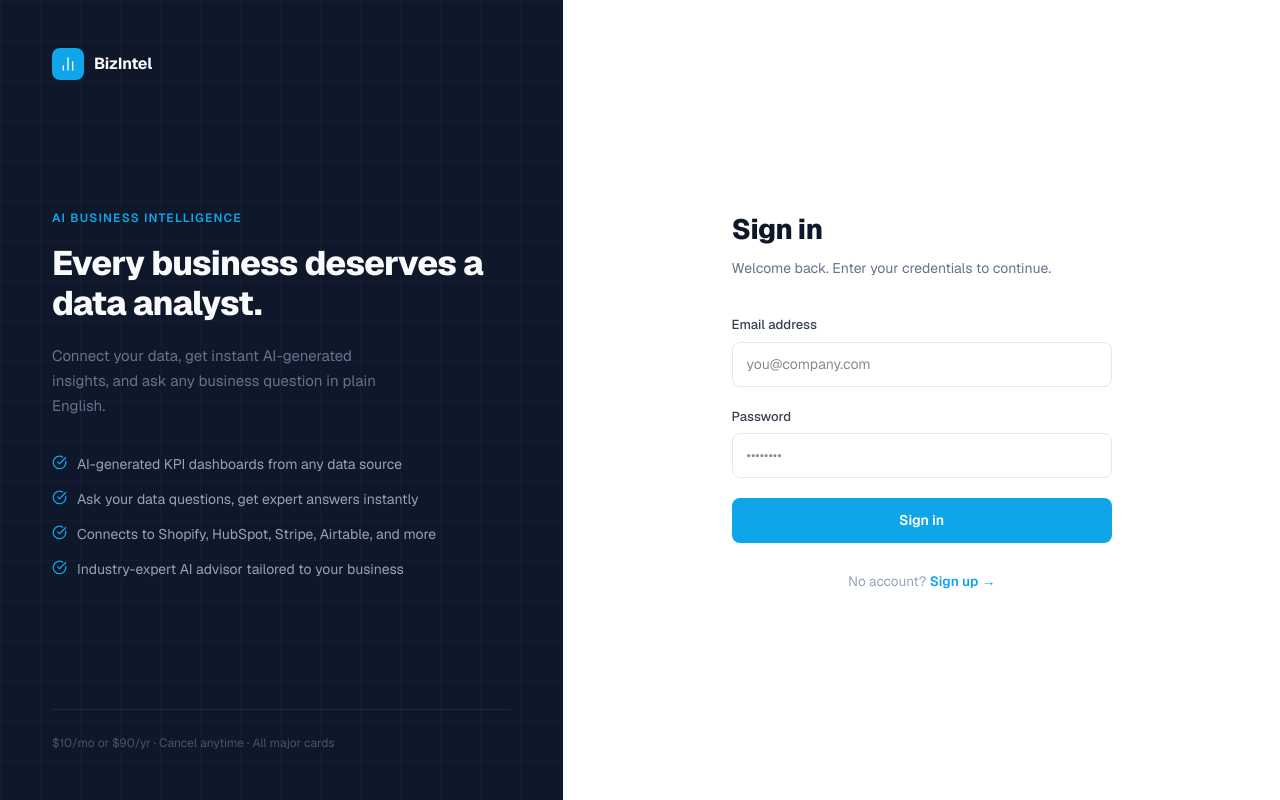
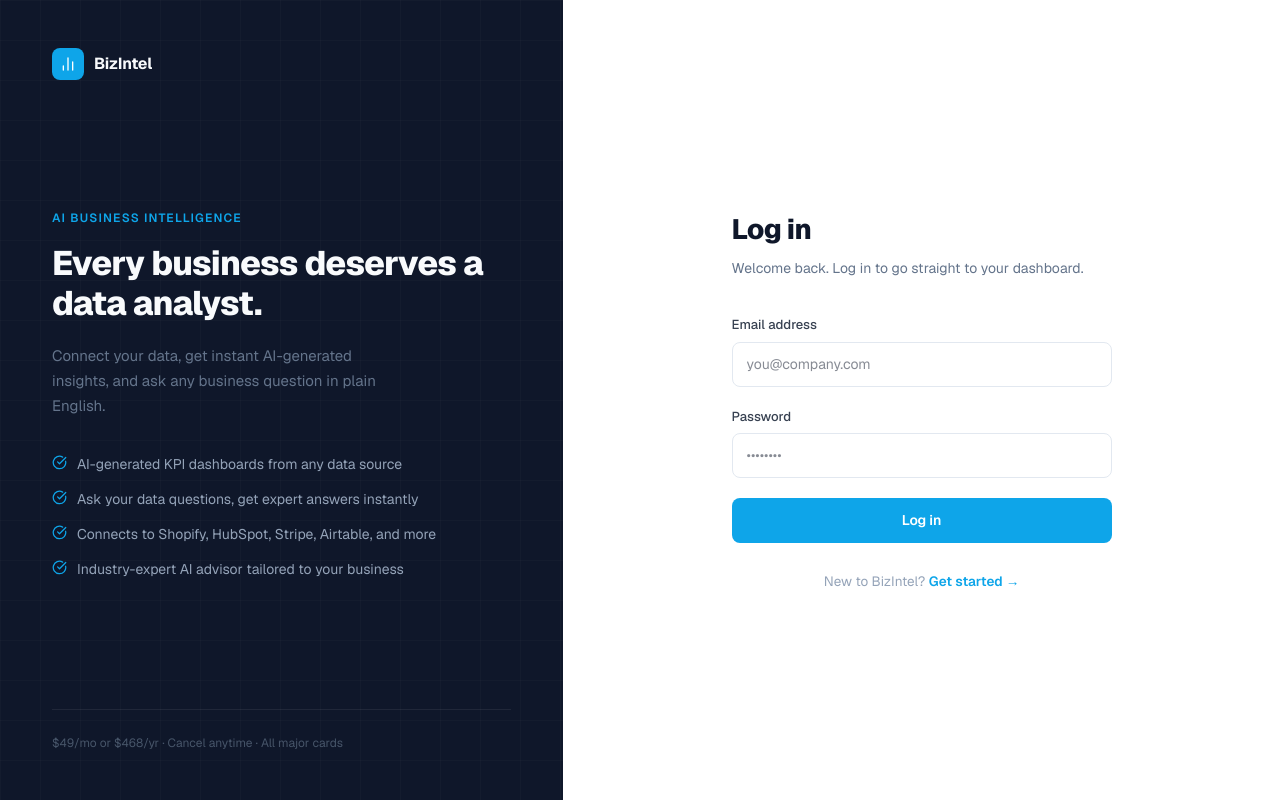
Before and after one commit to r4miz/new, a Next.js app: page /login in a window 1280 px wide. Built offline with nearby package versions, Linux system fonts and the light colour scheme.

Commit message:
Fix auth flow: Log in/Get started labels, consistent copy throughout

```diff
--- a/app/(auth)/layout.tsx
+++ b/app/(auth)/layout.tsx
@@ -77,7 +77,7 @@ export default function AuthLayout({ children }: { children: React.ReactNode })
           paddingTop: "24px",
         }}>
           <p style={{ fontSize: "12px", color: "#475569", margin: 0 }}>
-            $10/mo or $90/yr · Cancel anytime · All major cards
+            $49/mo or $468/yr · Cancel anytime · All major cards
           </p>
         </div>
       </div>
--- a/app/(auth)/login/page.tsx
+++ b/app/(auth)/login/page.tsx
@@ -31,10 +31,10 @@ export default function LoginPage() {
   return (
     <div>
       <h1 style={{ fontSize: "28px", fontWeight: 800, color: "#0f172a", margin: "0 0 8px", letterSpacing: "-0.6px" }}>
-        Sign in
+        Log in
       </h1>
       <p style={{ fontSize: "14px", color: "#64748b", margin: "0 0 36px" }}>
-        Welcome back. Enter your credentials to continue.
+        Welcome back. Log in to go straight to your dashboard.
       </p>
 
       <form onSubmit={handleSubmit} style={{ display: "flex", flexDirection: "column", gap: "20px" }}>
@@ -62,14 +62,14 @@ export default function LoginPage() {
 
         <button type="submit" disabled={loading} style={btnStyle(loading)}>
           {loading ? <Loader2 size={15} className="animate-spin" /> : null}
-          {loading ? "Signing in…" : "Sign in"}
+          {loading ? "Logging in…" : "Log in"}
         </button>
       </form>
 
       <p style={{ textAlign: "center", fontSize: "13.5px", color: "#94a3b8", marginTop: "28px" }}>
-        No account?{" "}
+        New to BizIntel?{" "}
         <Link href="/signup" style={{ color: "#0ea5e9", fontWeight: 600, textDecoration: "none" }}>
-          Sign up →
+          Get started →
         </Link>
       </p>
     </div>
--- a/app/(auth)/signup/page.tsx
+++ b/app/(auth)/signup/page.tsx
@@ -31,7 +31,7 @@ export default function SignupPage() {
         Create your account
       </h1>
       <p style={{ fontSize: "14px", color: "#64748b", margin: "0 0 36px" }}>
-        Analyze your business data with AI in minutes.
+        Create your account and set up your company dashboard.
       </p>
 
       <form onSubmit={handleSubmit} style={{ display: "flex", flexDirection: "column", gap: "18px" }}>
@@ -76,7 +76,7 @@ export default function SignupPage() {
       <p style={{ textAlign: "center", fontSize: "13px", color: "#94a3b8", marginTop: "28px" }}>
         Already have an account?{" "}
         <Link href="/login" style={{ color: "#0ea5e9", fontWeight: 600, textDecoration: "none" }}>
-          Sign in
+          Log in
         </Link>
       </p>
     </div>
--- a/app/page.tsx
+++ b/app/page.tsx
@@ -75,7 +75,7 @@ export default function LandingPage() {
             padding: "8px 18px", borderRadius: "7px", fontSize: "14px", fontWeight: 600,
             border: `1.5px solid ${BORDER}`, color: NAVY, textDecoration: "none", background: "white",
           }}>
-            Sign in
+            Log in
           </Link>
           <Link href="/signup" style={{
             padding: "8px 18px", borderRadius: "7px", fontSize: "14px", fontWeight: 600,
@@ -141,7 +141,7 @@ export default function LandingPage() {
               padding: "14px 28px", borderRadius: "9px", textDecoration: "none",
               border: "1px solid rgba(255,255,255,0.12)",
             }}>
-              Sign in
+              Log in
             </Link>
           </div>
 
@@ -435,9 +435,10 @@ export default function LandingPage() {
             <span style={{ fontWeight: 800, fontSize: "14px", color: "#f8fafc" }}>BizIntel</span>
           </div>
           <div style={{ display: "flex", gap: "28px" }}>
-            {["Features", "Integrations", "Pricing", "Sign in"].map(l => (
-              <a key={l} href="#" style={{ fontSize: "13px", color: "#475569", textDecoration: "none" }}>{l}</a>
+            {["Features", "Integrations", "Pricing"].map(l => (
+              <a key={l} href={`#${l.toLowerCase()}`} style={{ fontSize: "13px", color: "#475569", textDecoration: "none" }}>{l}</a>
             ))}
+            <Link href="/login" style={{ fontSize: "13px", color: "#475569", textDecoration: "none" }}>Log in</Link>
           </div>
           <p style={{ fontSize: "13px", color: "#94a3b8", margin: 0 }}>© 2025 BizIntel. All rights reserved.</p>
         </div>
```
